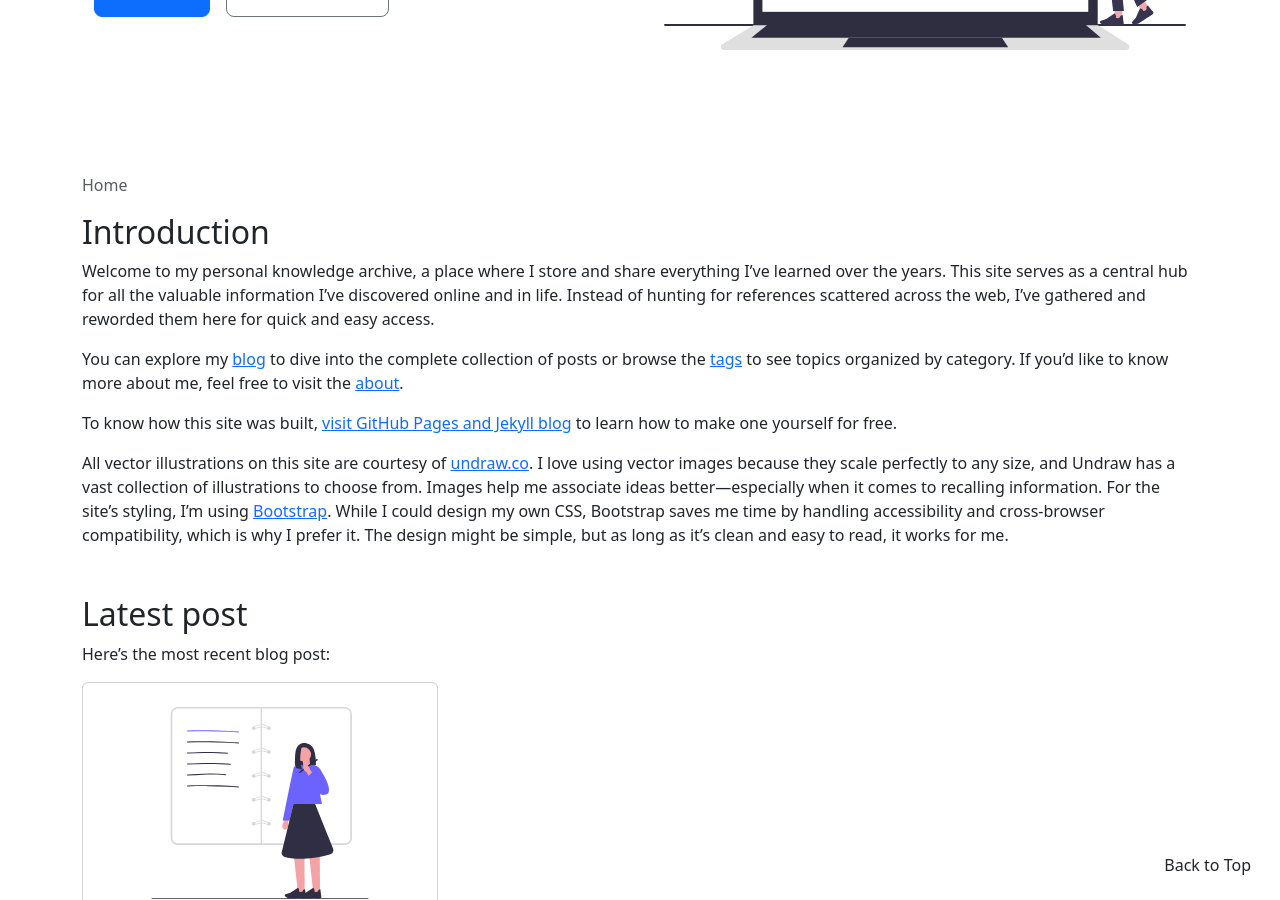
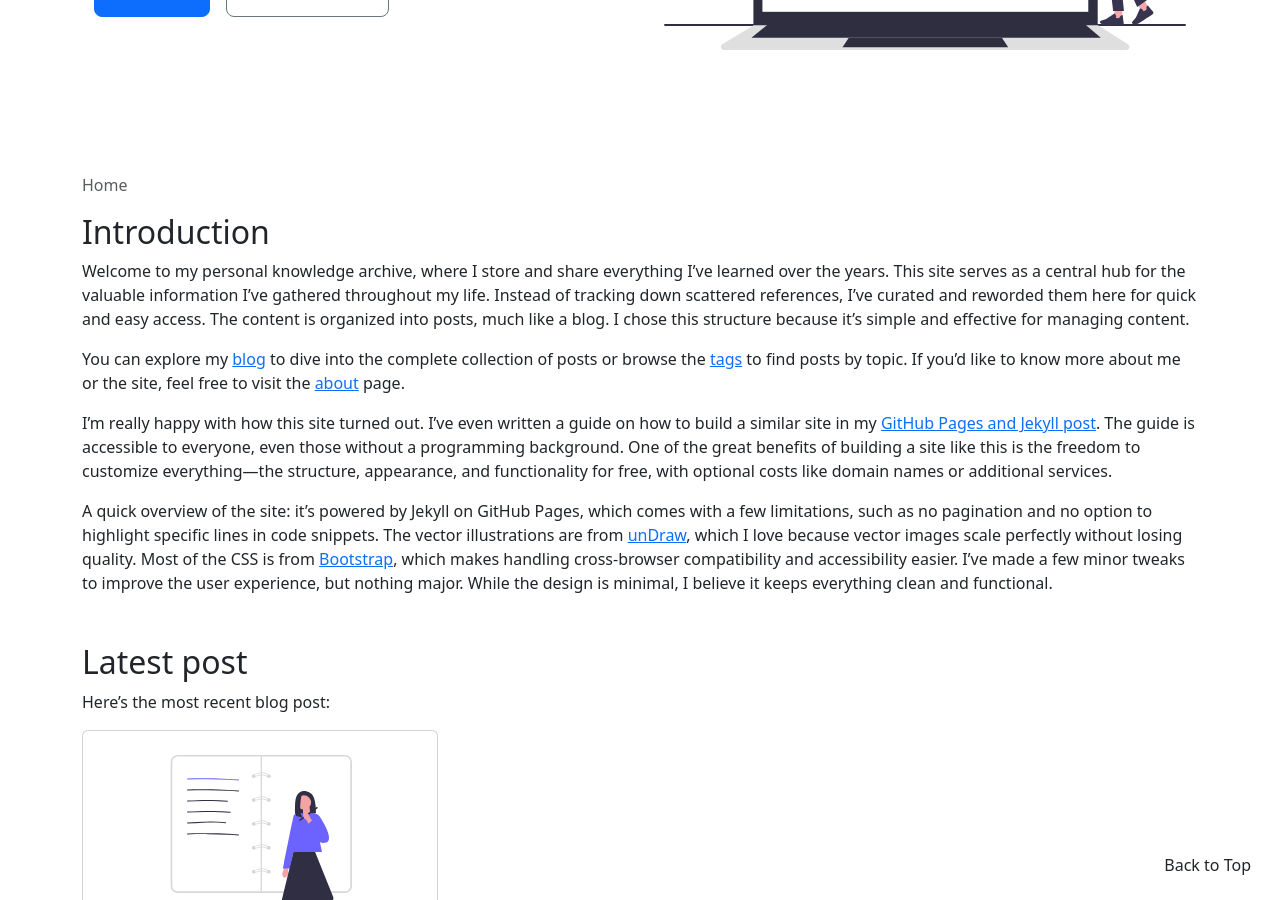
Before and after one commit to cliffordwilliam/my_archive, a Jekyll site: the page built from index.md, in a window 1280 px wide and 900 px high, scrolled down 408 px. Built offline with Jekyll 4.4.1, drawn with Linux system fonts in a browser that asks for light colours.

Commit message:
update content

```diff
--- a/index.md
+++ b/index.md
@@ -6,13 +6,13 @@ thumbnail: "undraw_undraw_undraw_undraw_undraw_website_o7n3_bucy_30uo_-1-_d6br_0
 
 ## Introduction
 
-Welcome to my personal knowledge archive, a place where I store and share everything I’ve learned over the years. This site serves as a central hub for all the valuable information I've discovered online and in life. Instead of hunting for references scattered across the web, I’ve gathered and reworded them here for quick and easy access.
+Welcome to my personal knowledge archive, where I store and share everything I’ve learned over the years. This site serves as a central hub for the valuable information I’ve gathered throughout my life. Instead of tracking down scattered references, I’ve curated and reworded them here for quick and easy access. The content is organized into posts, much like a blog. I chose this structure because it’s simple and effective for managing content.
 
-You can explore my [blog]({{ site.baseurl }}{% link blog.md %}) to dive into the complete collection of posts or browse the [tags]({{ site.baseurl }}{% link tags.md %}) to see topics organized by category. If you’d like to know more about me, feel free to visit the [about]({{ site.baseurl }}{% link about.md %}).
+You can explore my [blog]({{ site.baseurl }}{% link blog.md %}) to dive into the complete collection of posts or browse the [tags]({{ site.baseurl }}{% link tags.md %}) to find posts by topic. If you'd like to know more about me or the site, feel free to visit the [about]({{ site.baseurl }}{% link about.md %}) page.
 
-To know how this site was built, [visit GitHub Pages and Jekyll blog]({{ site.baseurl }}{% post_url 2024-09-12-github-pages-and-jekyll %}) to learn how to make one yourself for free.
+I'm really happy with how this site turned out. I’ve even written a guide on how to build a similar site in my [GitHub Pages and Jekyll post]({{ site.baseurl }}{% post_url 2024-09-12-github-pages-and-jekyll %}). The guide is accessible to everyone, even those without a programming background. One of the great benefits of building a site like this is the freedom to customize everything—the structure, appearance, and functionality for free, with optional costs like domain names or additional services.
 
-All vector illustrations on this site are courtesy of [undraw.co](https://undraw.co/). I love using vector images because they scale perfectly to any size, and Undraw has a vast collection of illustrations to choose from. Images help me associate ideas better—especially when it comes to recalling information. For the site’s styling, I’m using [Bootstrap](https://getbootstrap.com/). While I could design my own CSS, Bootstrap saves me time by handling accessibility and cross-browser compatibility, which is why I prefer it. The design might be simple, but as long as it’s clean and easy to read, it works for me.
+A quick overview of the site: it’s powered by Jekyll on GitHub Pages, which comes with a few limitations, such as no pagination and no option to highlight specific lines in code snippets. The vector illustrations are from [unDraw](https://undraw.co/), which I love because vector images scale perfectly without losing quality. Most of the CSS is from [Bootstrap](https://getbootstrap.com/), which makes handling cross-browser compatibility and accessibility easier. I’ve made a few minor tweaks to improve the user experience, but nothing major. While the design is minimal, I believe it keeps everything clean and functional.
 
 <h2 class="mt-5">Latest post</h2>
 
```
